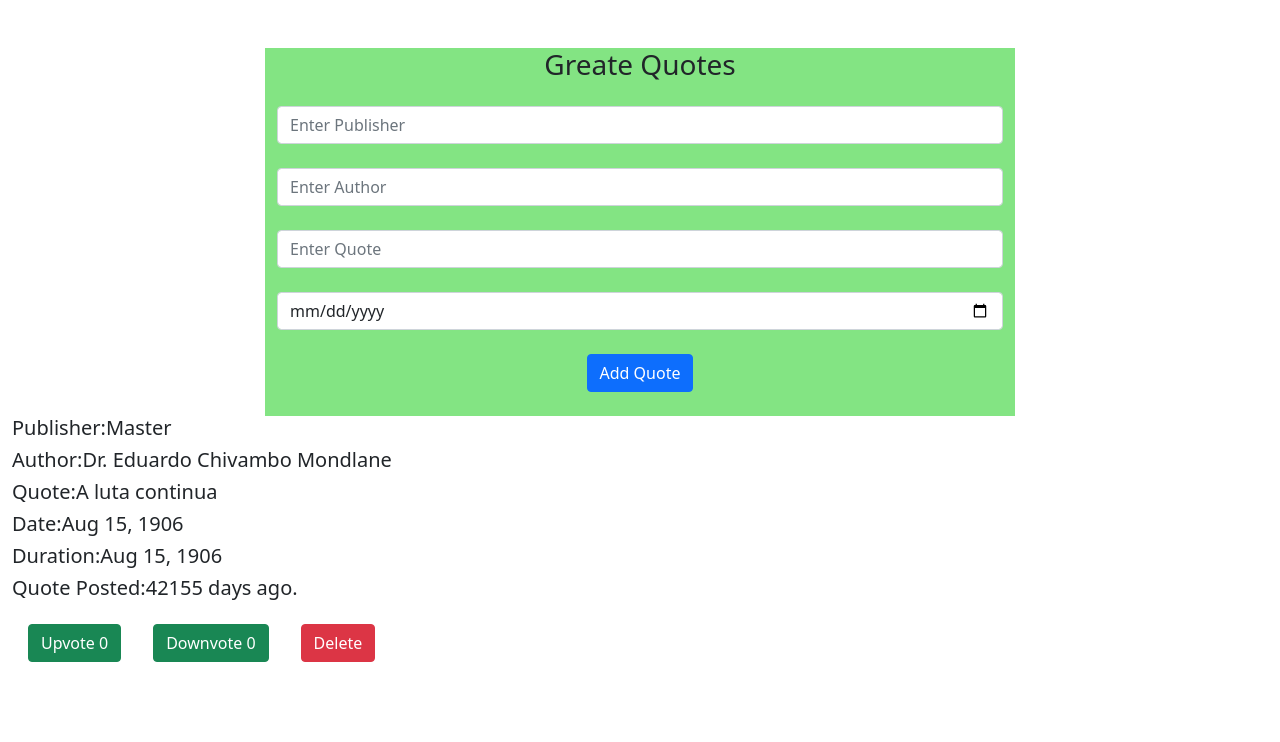
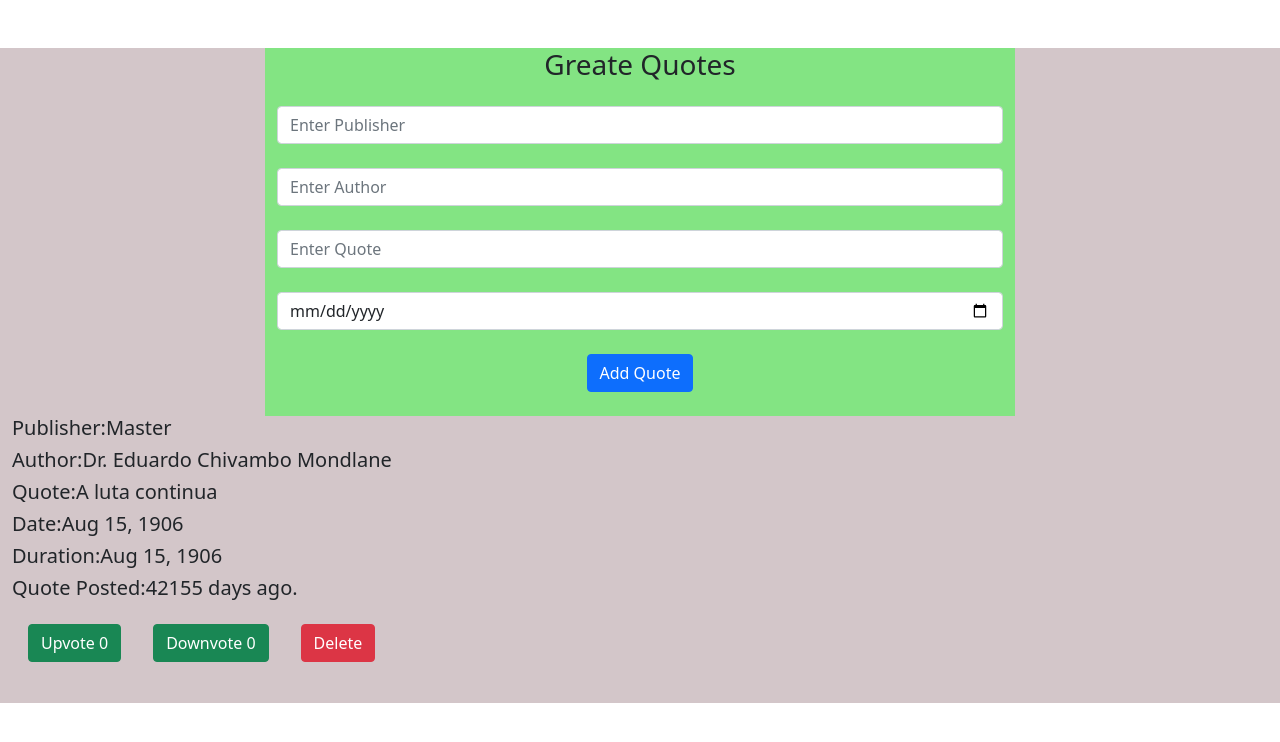
Before and after one commit to amon-wanyonyi/quote, an Angular app: page / in a window 1280 px wide. Shown: the top 742 px of the page. Built offline with nearby package versions, Linux system fonts and the light colour scheme.

Commit message:
Style details component

```diff
--- a/src/app/details/details.component.css
+++ b/src/app/details/details.component.css
@@ -0,0 +1,4 @@
+.container-fluid {
+    background-color: rgb(211, 198, 201);
+    padding-bottom: 25px;
+}
```
